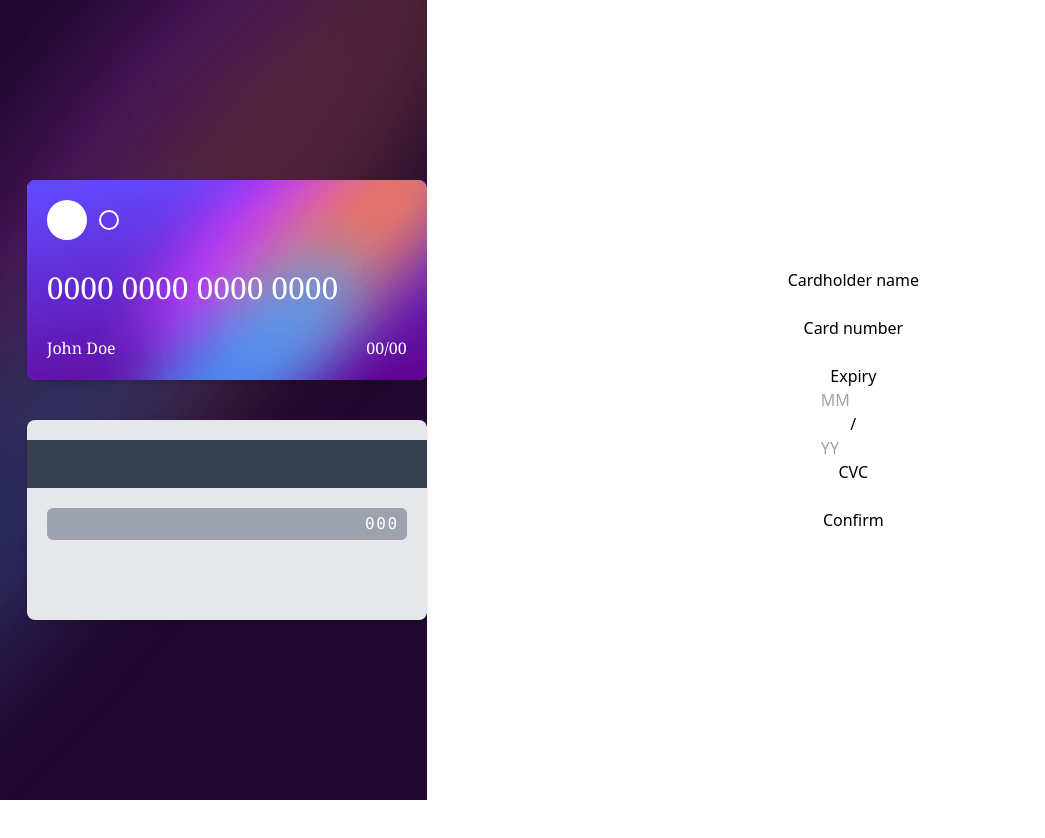
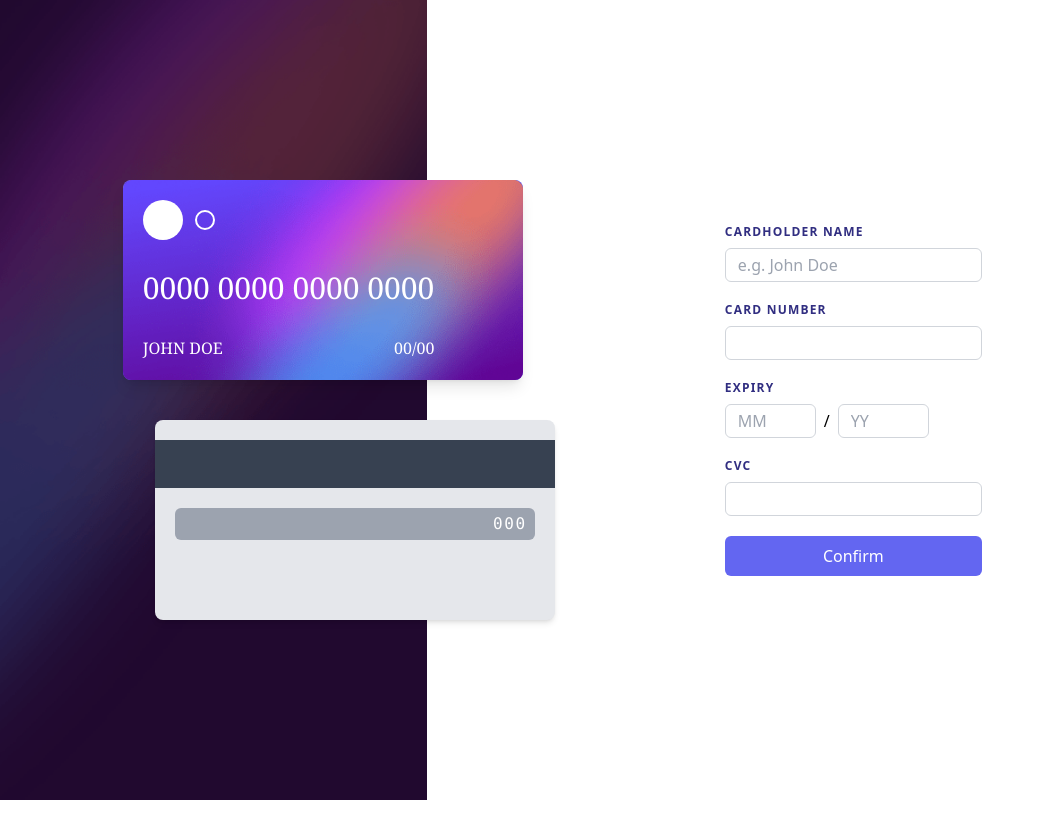
Before and after one commit to daempasha/card-form, a React (Vite) app: page / in a window 1280 px wide. Shown: the top 838 px of the page, without its empty margins (0-1045 px from the left). After the commit the page ends 800 px from the top, so only its background shows below. Built offline with nearby package versions, Linux system fonts and the light colour scheme.

Commit message:
Added some styling and components

```diff
--- a/src/App.tsx
+++ b/src/App.tsx
@@ -3,9 +3,10 @@ import CardFront from "./components/CardFront"
 import MainBgDesktop from "./bg-main-desktop.png"
 import MainBgMobile from "./bg-main-mobile.png"
 import { useCardStore } from "./store"
+import Form from "./components/Form"
 
 function App() {
-  const { number, cvc, name, expiryYear, expiryMonth, setNumber, setCvc, setName, setExpiryYear, setExpiryMonth } = useCardStore();
+  const { number, cvc, name, expiryYear, expiryMonth } = useCardStore();
 
   const cardFrontProps = {
     number,
@@ -24,26 +25,14 @@ function App() {
         <img className="invisible lg:visible absolute left-0 top-0 h-full w-full" src={MainBgDesktop} />
         <img className="visible lg:invisible absolute left-0 top-0 h-full w-full" src={MainBgMobile} />
 
-        <CardFront {...cardFrontProps} className="invisible lg:visible absolute -right-24 bottom-1/2 my-5" />
-        <CardBack {...cardBackProps} className="invisible lg:visible absolute  -right-32 top-1/2 my-5 " />
-        <CardFront {...cardFrontProps} className="z-10 visible lg:invisible absolute left-5 -bottom-32" />
-        <CardBack {...cardBackProps} className="visible lg:invisible absolute right-10 top-5 -bottom-18 " />
+        <CardFront {...cardFrontProps} className="transition-all hidden lg:flex absolute -right-24 bottom-1/2 my-5" />
+        <CardBack {...cardBackProps} className="hidden lg:flex absolute -right-32 top-1/2 my-5 " />
+        <CardFront {...cardFrontProps} className="z-10 flex lg:hidden absolute left-5 -bottom-32" />
+        <CardBack {...cardBackProps} className="flex lg:hidden absolute right-10 top-5 -bottom-18 " />
       </div>
       <div className="flex flex-col w-full h-full items-center justify-center">
 
-
-        <p>Cardholder name</p>
-        <input onChange={(event) => setName(event.target.value)} maxLength={16} />
-        <p>Card number</p>
-        <input type="tel" inputMode="numeric" onChange={(event) => setNumber(event.target.value)} maxLength={16} />
-        <p>Expiry </p>
-        <input type="text" name="month" onChange={(event) => setExpiryMonth(event.target.value)} placeholder="MM" maxLength={2} size={2} />
-        <span>/</span>
-        <input type="text" name="year" onChange={(event) => setExpiryYear(event.target.value)} placeholder="YY" maxLength={2} size={2} />
-        <p>CVC</p>
-        <input type="tel" inputMode="numeric" onChange={(event) => setCvc(event.target.value)} maxLength={3} />
-
-        <button>Confirm</button>
+        <Form />
 
       </div>
     </div>
--- /dev/null
+++ b/src/components/Button/index.tsx
@@ -0,0 +1,9 @@
+import { ButtonProps } from "./types";
+
+const Button: React.FC<ButtonProps> = ({ className, ...buttonProps }) => {
+    return (
+        <button className={`text-white my-5 w-full rounded-md p-2 bg-indigo-500 hover:bg-indigo-600 active:bg-indigo-400 transition-all ease-out block ${className}`} {...buttonProps} />
+    )
+}
+
+export default Button;
--- /dev/null
+++ b/src/components/Button/types.ts
@@ -0,0 +1,3 @@
+export interface ButtonProps extends React.DetailedHTMLProps<React.ButtonHTMLAttributes<HTMLButtonElement>, HTMLButtonElement> {
+
+}
--- a/src/components/CardBack/index.tsx
+++ b/src/components/CardBack/index.tsx
@@ -2,7 +2,7 @@ import { CardBackProps } from "./types";
 
 const CardBack: React.FC<CardBackProps> = ({ className, cvc, ...cardFrontProps }) => {
     return (
-        <div className={`shadow-md right-0 text-white flex flex-col bg-gray-200 rounded-lg w-[400px] h-[200px] ${className}`
+        <div className={`shadow-md text-white flex-col bg-gray-200 rounded-lg w-[400px] h-[200px] ${className}`
         }>
             <div className="block h-12 my-5 w-full bg-gray-700" />
 
--- a/src/components/CardFront/index.tsx
+++ b/src/components/CardFront/index.tsx
@@ -5,7 +5,7 @@ import { CardFrontProps } from "./types";
 
 const CardFront: React.FC<CardFrontProps> = ({ className = "", name, number = "", expiryMonth = "00", expiryYear = "00", ...cardFrontProps }) => {
     return (
-        <div className={` overflow-hidden shadow-md right-0  text-white bg-indigo-500 rounded-lg w-[400px] h-[200px] ${className}`
+        <div className={` overflow-hidden shadow-lg text-white bg-indigo-500 rounded-lg w-[400px] h-[200px] ${className}`
         }>
             <img className="z-0 absolute top-0 left-0" src={BgCardFront} />
 
@@ -17,7 +17,7 @@ const CardFront: React.FC<CardFrontProps> = ({ className = "", name, number = ""
                 </div>
                 <div className="flex text-3xl flex-grow items-center font-serif">{addSpace(padString(number, 16, "0"), 4)}</div>
                 <div className="flex justify-between">
-                    <div className="font-serif">{name || "John Doe"}</div>
+                    <div className="font-serif">{(name || "John Doe").toLocaleUpperCase()}</div>
                     <div className="font-serif">{`${expiryMonth || "00"}/${expiryYear || "00"}`}</div>
 
                 </div>
--- /dev/null
+++ b/src/components/Form/index.tsx
@@ -0,0 +1,42 @@
+import { useCardStore } from "../../store";
+import Button from "../Button";
+import Input from "../Input";
+
+const Form = () => {
+    const { number, cvc, name, expiryYear, expiryMonth, setNumber, setCvc, setName, setExpiryYear, setExpiryMonth } = useCardStore();
+
+
+    const submitForm = (event: React.FormEvent) => {
+        event.preventDefault()
+    }
+
+    return (
+        <form onSubmit={submitForm}>
+            <div className="my-5">
+                <p className="uppercase text-xs tracking-widest mb-2 text-indigo-900 font-bold">Cardholder name</p>
+                <Input placeholder="e.g. John Doe" value={name} onChange={(event) => setName(event.target.value)} maxLength={16} />
+            </div>
+
+            <div className="my-5">
+                <p className="uppercase text-xs tracking-widest mb-2 text-indigo-900 font-bold">Card number</p>
+                <Input value={number} type="tel" inputMode="numeric" onChange={(event) => setNumber(event.target.value)} maxLength={16} />
+            </div>
+            <div className="my-5">
+                <p className="uppercase text-xs tracking-widest mb-2 text-indigo-900 font-bold">Expiry</p>
+                <Input value={expiryMonth} type="text" name="month" onChange={(event) => setExpiryMonth(event.target.value)} placeholder="MM" maxLength={2} size={2} />
+                <span className="mx-2" >/</span>
+                <Input value={expiryYear} type="text" name="year" onChange={(event) => setExpiryYear(event.target.value)} placeholder="YY" maxLength={2} size={2} />
+
+            </div>
+            <div className="my-5">
+
+                <p className="uppercase text-xs tracking-widest mb-2 text-indigo-900 font-bold">Cvc</p>
+                <Input value={cvc} type="tel" inputMode="numeric" onChange={(event) => setCvc(event.target.value)} maxLength={3} />
+            </div>
+
+            <Button>Confirm</Button>
+        </form>
+    )
+}
+
+export default Form;
--- /dev/null
+++ b/src/components/Input/index.tsx
@@ -0,0 +1,9 @@
+import { InputProps } from "./types";
+
+const Input: React.FC<InputProps> = ({ className, ...inputProps }) => {
+    return (
+        <input className={`border-[1px] px-3 py-1 border-gray-300 rounded-md outline-none focus:ring-2 ring-indigo-400 ${className}`} {...inputProps} />
+    )
+}
+
+export default Input;
--- /dev/null
+++ b/src/components/Input/types.ts
@@ -0,0 +1,4 @@
+
+export interface InputProps extends React.DetailedHTMLProps<React.InputHTMLAttributes<HTMLInputElement>, HTMLInputElement> {
+
+}
--- a/src/store.ts
+++ b/src/store.ts
@@ -1,11 +1,11 @@
 import create from 'zustand'
 
 interface CardState {
-    number: string;
-    name: string;
-    cvc: string;
-    expiryMonth: string;
-    expiryYear: string;
+    number?: string;
+    name?: string;
+    cvc?: string;
+    expiryMonth?: string;
+    expiryYear?: string;
     setNumber: (number: string) => void;
     setCvc: (cvc: string) => void;
     setName: (cvc: string) => void;
@@ -15,11 +15,11 @@ interface CardState {
 }
 
 export const useCardStore = create<CardState>((set) => ({
-    number: "0",
-    cvc: "",
-    name: "",
-    expiryMonth: "",
-    expiryYear: "",
+    number:undefined,
+    cvc:undefined,
+    name:undefined,
+    expiryMonth:undefined,
+    expiryYear:undefined,
     setNumber: (number: string) => set({ number }),
     setCvc: (cvc: string) => set({ cvc }),
     setName: (name: string) => set({ name }),
```
